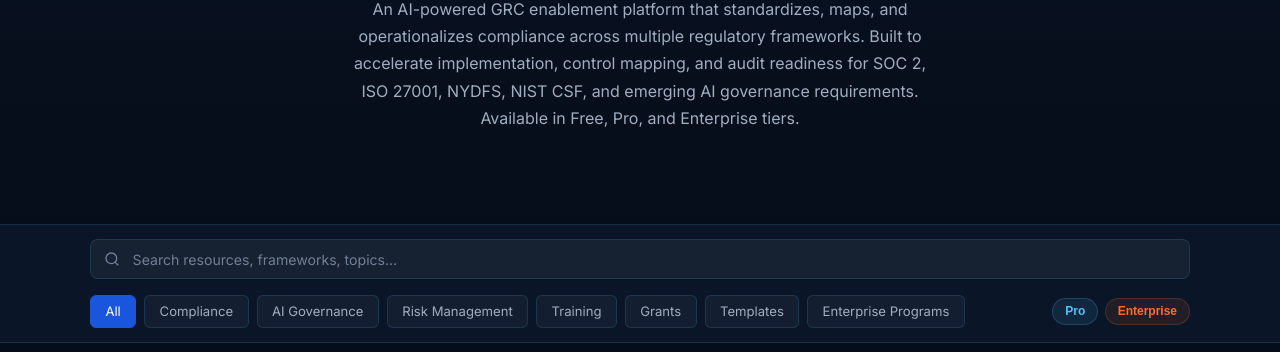
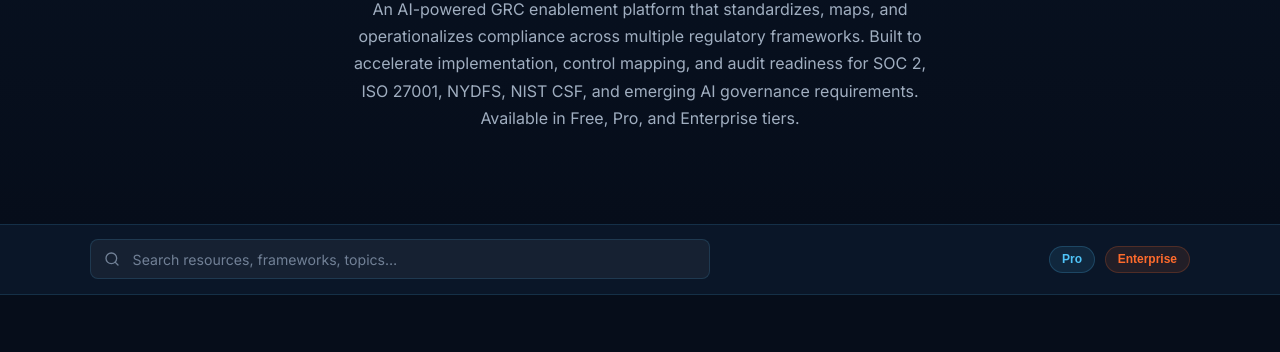
Before and after one commit to TSEC-GRC/tsec-website, a plain HTML site: page resources.html in a window 1280 px wide. Shown: the part 433-785 px from the top of the page. Drawn offline with Linux system fonts and the light colour scheme.

```diff
--- a/resources.html
+++ b/resources.html
@@ -37,9 +37,31 @@
 .page-hero p{color:var(--gray);font-size:1rem;max-width:580px;margin:0 auto 2rem;line-height:1.7}
 
 /* ── SEARCH + FILTER ── */
-.resources-controls{padding:0.9rem 4%;background:var(--navy2);border-bottom:1px solid var(--border);position:sticky;top:72px;z-index:50;backdrop-filter:blur(12px)}
-.controls-inner{max-width:1100px;margin:0 auto;display:flex;align-items:center;gap:1rem;flex-wrap:wrap}
-.search-wrap{position:relative;flex:1;min-width:240px}
+.resources-controls{
+  padding:0.9rem 4%;
+  background:var(--navy2);
+  border-bottom:1px solid var(--border);
+  position:sticky;
+  top:72px;
+  z-index:50;
+  backdrop-filter:blur(12px);
+}
+
+.controls-inner{
+  max-width:1100px;
+  margin:0 auto;
+  display:flex;
+  align-items:center;
+  gap:1rem;
+}
+
+.search-wrap{
+  position:relative;
+  flex:1;
+  max-width:620px;
+  min-width:240px;
+}
+
 .search-wrap svg{position:absolute;left:0.85rem;top:50%;transform:translateY(-50%);color:var(--gray2);pointer-events:none}
 .search-input{width:100%;background:rgba(255,255,255,0.05);border:1px solid var(--border);border-radius:8px;padding:0.65rem 0.9rem 0.65rem 2.6rem;color:var(--white);font-family:var(--font-body);font-size:0.88rem;outline:none;transition:border-color .2s}
 .search-input::placeholder{color:var(--gray2)}
@@ -48,7 +70,12 @@
 .filter-btn{background:rgba(255,255,255,0.04);border:1px solid var(--border);border-radius:6px;padding:0.45rem 0.9rem;color:var(--gray);font-family:var(--font-body);font-size:0.82rem;cursor:pointer;transition:all .2s;white-space:nowrap}
 .filter-btn:hover{border-color:var(--border2);color:var(--white)}
 .filter-btn.active{background:var(--blue);border-color:var(--blue);color:#fff}
-.tier-pills{display:flex;gap:0.4rem;margin-left:auto}
+.tier-pills{
+  display:flex;
+  align-items:center;
+  gap:0.6rem;
+  margin-left:auto;
+}
 .tier-pill{padding:0.35rem 0.75rem;border-radius:20px;font-size:0.75rem;font-weight:600;cursor:pointer;border:1px solid transparent;transition:all .2s}
 .tier-pill.free{background:rgba(72,187,120,0.1);color:#68d391;border-color:rgba(72,187,120,0.2)}
 .tier-pill.pro{background:rgba(79,195,247,0.1);color:var(--cyan);border-color:rgba(79,195,247,0.2)}
@@ -177,20 +204,7 @@
       <svg width="16" height="16" viewBox="0 0 24 24" fill="none" stroke="currentColor" stroke-width="2" stroke-linecap="round" stroke-linejoin="round"><circle cx="11" cy="11" r="8"/><line x1="21" y1="21" x2="16.65" y2="16.65"/></svg>
       <input type="text" class="search-input" id="searchInput" placeholder="Search resources, frameworks, topics…" autocomplete="off">
     </div>
-<div class="filter-tabs" id="categoryFilters">
-  <button class="filter-btn active" data-category="all">All</button>
-  <button class="filter-btn" data-category="compliance">Compliance</button>
-  <button class="filter-btn" data-category="ai-governance">AI Governance</button>
-  <button class="filter-btn" data-category="risk-management">Risk Management</button>
-  <button class="filter-btn" data-category="training">Training</button>
-  <button class="filter-btn" data-category="grants">Grants</button>
-  <button class="filter-btn" data-category="templates">Templates</button>
 
-  <!-- NEW -->
-  <button class="filter-btn" data-category="enterprise-programs">
-    Enterprise Programs
-  </button>
-</div>
     <div class="tier-pills" id="tierFilters">
   <button class="tier-pill pro" data-tier="pro">Pro</button>
   <button class="tier-pill enterprise" data-tier="enterprise" onclick="window.location.href='enterprise.html'">Enterprise</button>
```
